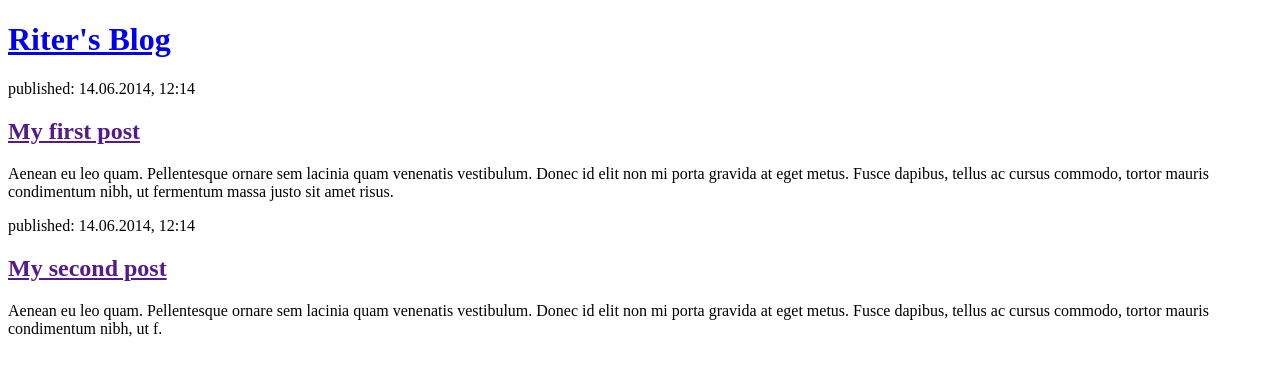
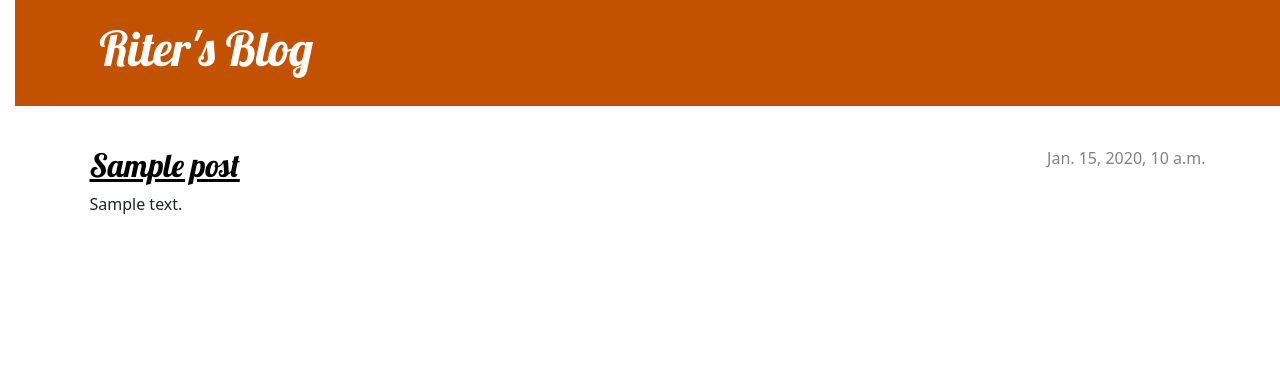
Before and after one commit to farhan-netizen/my-first-blog, a Django app: page / in a window 1280 px wide. Shown: the top 376 px of the page. Run offline with Django 3.2, Linux system fonts and the light colour scheme; tables that the repository leaves empty hold one stand-in row (values such as "Sample post").

Commit message:
Added view and template for detailed blog post as well as CSS for the site.'

```diff
--- /dev/null
+++ b/blog/static/css/blog.css
@@ -0,0 +1,79 @@
+body {
+    padding-left: 15px;
+}
+
+h1 a, h2 a {
+    color: #C25100;
+    font-family: 'Lobster';
+}
+
+.page-header {
+    background-color: #C25100;
+    margin-top: 0;
+    margin-bottom: 40px;
+    padding: 20px 20px 20px 40px;
+}
+
+.page-header h1,
+.page-header h1 a,
+.page-header h1 a:visited,
+.page-header h1 a:active {
+    color: #ffffff;
+    font-size: 36pt;
+    text-decoration: none;
+}
+
+h1,
+h2,
+h3,
+h4 {
+    font-family: 'Lobster', cursive;
+}
+
+.date {
+    color: #828282;
+}
+
+.save {
+    float: right;
+}
+
+.post-form textarea,
+.post-form input {
+    width: 100%;
+}
+
+.top-menu,
+.top-menu:hover,
+.top-menu:visited {
+    color: #ffffff;
+    float: right;
+    font-size: 26pt;
+    margin-right: 20px;
+}
+
+.post {
+    margin-bottom: 70px;
+}
+
+.post h2 a,
+.post h2 a:visited {
+    color: #000000;
+}
+
+.post > .date,
+.post > .actions {
+    float: right;
+}
+
+.btn-secondary,
+.btn-secondary:visited {
+    color: #C25100;
+    background: none;
+    border-color: #C25100;
+}
+
+.btn-secondary:hover {
+    color: #FFFFFF;
+    background-color: #C25100;
+}
--- /dev/null
+++ b/blog/templates/blog/base.html
@@ -0,0 +1,25 @@
+{% load static %}
+<!DOCTYPE html>
+<html>
+    <head>
+        <title>Riter's blog</title>
+        <link rel="stylesheet" href="https://cdn.jsdelivr.net/npm/bootstrap@5.1.3/dist/css/bootstrap.min.css" integrity="sha384-1BmE4kWBq78iYhFldvKuhfTAU6auU8tT94WrHftjDbrCEXSU1oBoqyl2QvZ6jIW3" crossorigin="anonymous">
+        <link href='//fonts.googleapis.com/css?family=Lobster&subset=latin,latin-ext' rel='stylesheet' type='text/css'>
+        <link rel="stylesheet" href="{% static 'css/blog.css' %}">
+    </head>
+    <body>
+        <header class="page-header">
+          <div class="container">
+              <h1><a href="/">Riter's Blog</a></h1>
+          </div>
+        </header>
+        <main class="container">
+            <div class="row">
+                <div class="col">
+                {% block content %}
+                {% endblock %}
+                </div>
+            </div>
+        </main>
+    </body>
+</html>
--- a/blog/templates/blog/post_list.html
+++ b/blog/templates/blog/post_list.html
@@ -1,23 +1,13 @@
-<!DOCTYPE html>
-<html>
-    <head>
-        <title>Riter's blog</title>
-    </head>
-    <body>
-        <header>
-            <h1><a href="/">Riter's Blog</a></h1>
-        </header>
+{% extends 'blog/base.html' %}
 
-        <article>
-            <time>published: 14.06.2014, 12:14</time>
-            <h2><a href="">My first post</a></h2>
-            <p>Aenean eu leo quam. Pellentesque ornare sem lacinia quam venenatis vestibulum. Donec id elit non mi porta gravida at eget metus. Fusce dapibus, tellus ac cursus commodo, tortor mauris condimentum nibh, ut fermentum massa justo sit amet risus.</p>
+{% block content %}
+    {% for post in posts %}
+        <article class="post">
+            <time class="date">
+                {{ post.published_date }}
+            </time>
+            <h2><a href="{% url 'post_detail' pk=post.pk %}">{{ post.title }}</a></h2>
+            <p>{{ post.text|linebreaksbr }}</p>
         </article>
-
-        <article>
-            <time>published: 14.06.2014, 12:14</time>
-            <h2><a href="">My second post</a></h2>
-            <p>Aenean eu leo quam. Pellentesque ornare sem lacinia quam venenatis vestibulum. Donec id elit non mi porta gravida at eget metus. Fusce dapibus, tellus ac cursus commodo, tortor mauris condimentum nibh, ut f.</p>
-        </article>
-    </body>
-</html>
+    {% endfor %}
+{% endblock %}
--- a/blog/urls.py
+++ b/blog/urls.py
@@ -3,4 +3,5 @@ from . import views
 
 urlpatterns = [
     path('', views.post_list, name='post_list'),
+    path('post/<int:pk>/', views.post_detail, name='post_detail'),
 ]
--- a/blog/views.py
+++ b/blog/views.py
@@ -1,5 +1,13 @@
 from django.shortcuts import render
+from django.utils import timezone
+from .models import Post
+from django.shortcuts import render, get_object_or_404
 
 # Create your views here.
 def post_list(request):
-    return render(request, 'blog/post_list.html', {})
+    posts = Post.objects.filter(published_date__lte=timezone.now()).order_by('published_date')
+    return render(request, 'blog/post_list.html', {'posts': posts})
+
+def post_detail(request, pk):
+    post = get_object_or_404(Post, pk=pk)
+    return render(request, 'blog/post_detail.html', {'post': post})
```
Also changed, not shown: blog/templates/blog/post_detail.html (added, +13 -0 lines).
